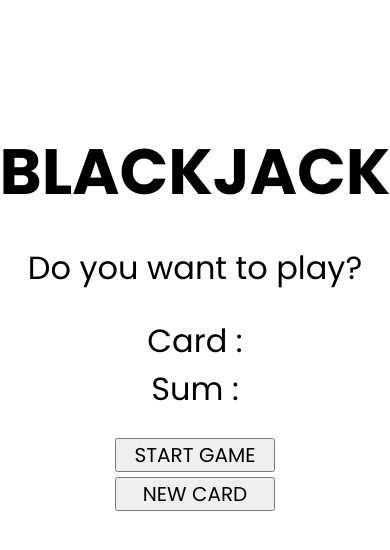
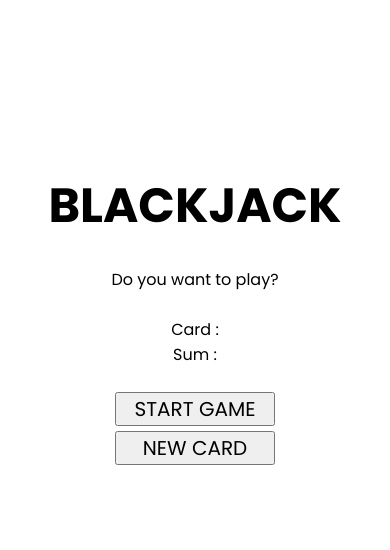
Before and after one commit to neooonn/blackjack-app, a plain HTML site: page index.html in a window 390 px wide. Drawn offline with Linux system fonts and the light colour scheme.

Commit message:
updated responsiveness

```diff
--- a/style.css
+++ b/style.css
@@ -43,4 +43,14 @@
       height: 100%;
       border: none;
     }
+    .gamename {
+        font-size: 3rem;
+    }
+    .message-el {
+        font-size: 1rem;
+    }
+    .cards-el, .sum-el {
+        font-size: 1rem;
+    }
+
   }
```
